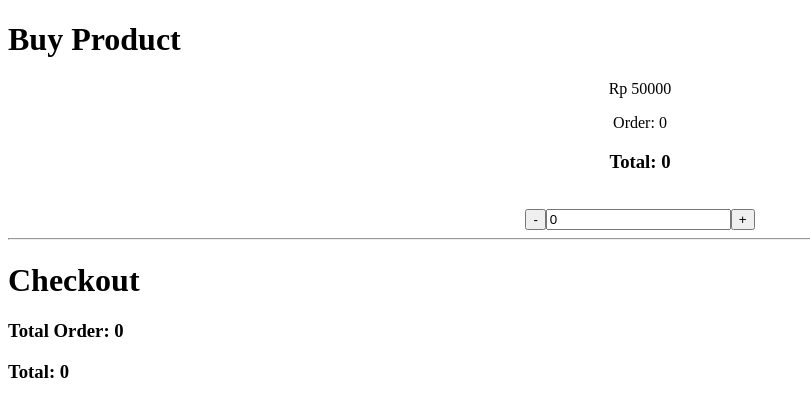
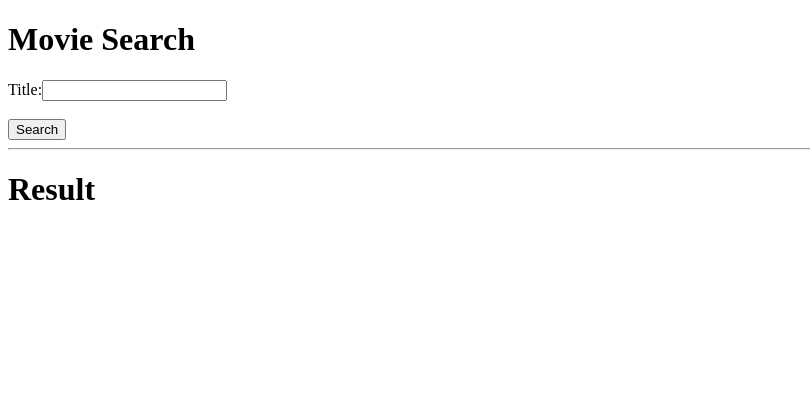
Before and after one commit to freyandhy/binar-learn-redux, a React (Create React App) app: page / in a window 1280 px wide. Shown: the top 416 px of the page, without its empty margins (0-810 px from the left). Built offline with nearby package versions, Linux system fonts and the light colour scheme.

Commit message:
movies search with redux-saga

```diff
--- a/package.json
+++ b/package.json
@@ -6,11 +6,13 @@
     "@testing-library/jest-dom": "^5.11.4",
     "@testing-library/react": "^11.1.0",
     "@testing-library/user-event": "^12.1.10",
+    "axios": "^0.21.0",
     "react": "^17.0.1",
     "react-dom": "^17.0.1",
     "react-redux": "^7.2.2",
     "react-scripts": "4.0.1",
     "redux": "^4.0.5",
+    "redux-saga": "^1.1.3",
     "web-vitals": "^0.2.4"
   },
   "scripts": {
--- a/src/App.js
+++ b/src/App.js
@@ -1,13 +1,13 @@
 import React from "react";
-import Product from "./pages/Product";
-import Checkout from "./pages/Checkout";
+import MovieSearch from "./pages/MovieSearch";
+import MovieSearchResult from "./pages/MovieSearchResult";
 
 const App = () => {
   return (
     <>
-      <Product />
+      <MovieSearch />
       <hr />
-      <Checkout />
+      <MovieSearchResult />
     </>
   );
 };
--- a/src/components/Counter.jsx
+++ /dev/null
@@ -1,27 +0,0 @@
-import React from "react";
-import { connect } from "react-redux";
-
-const Counter = (props) => {
-  return (
-    <>
-      <button onClick={props.counterMinusFunction}>-</button>
-      <input type="text" value={props.order} readOnly />
-      <button onClick={props.counterPlusFunction}>+</button>
-    </>
-  );
-};
-
-const stateToProps = (globalState) => {
-  return {
-    order: globalState.order,
-  };
-};
-
-const dispatchToProps = (dispatch) => {
-  return {
-    counterPlusFunction: () => dispatch({ type: "PLUS_ORDER" }),
-    counterMinusFunction: () => dispatch({ type: "MINUS_ORDER" }),
-  };
-};
-
-export default connect(stateToProps, dispatchToProps)(Counter);
--- a/src/index.js
+++ b/src/index.js
@@ -1,35 +1,8 @@
 import React from "react";
 import ReactDOM from "react-dom";
 import App from "./App";
-import { createStore } from "redux";
+import globalStore from "./redux/store";
 import { Provider } from "react-redux";
-
-// Initial State
-const globalState = {
-  order: 0,
-  price: 50000,
-};
-
-// Reducer
-const rootReducer = (state = globalState, action) => {
-  if (action.type === "PLUS_ORDER") {
-    return {
-      ...state,
-      order: state.order + 1,
-    };
-  }
-
-  if (action.type === "MINUS_ORDER") {
-    return {
-      ...state,
-      order: state.order - 1,
-    };
-  }
-  return state;
-};
-
-// Store
-const globalStore = createStore(rootReducer);
 
 ReactDOM.render(
   <React.StrictMode>
--- a/src/pages/Checkout.jsx
+++ /dev/null
@@ -1,21 +0,0 @@
-import React from "react";
-import { connect } from "react-redux";
-
-const Checkout = (props) => {
-  return (
-    <>
-      <h1>Checkout</h1>
-      <h3>Total Order: {props.order}</h3>
-      <h3>Total: {props.order * props.price}</h3>
-    </>
-  );
-};
-
-const stateToProps = (state) => {
-  return {
-    order: state.order,
-    price: state.price,
-  };
-};
-
-export default connect(stateToProps)(Checkout);
--- /dev/null
+++ b/src/pages/MovieSearch.jsx
@@ -0,0 +1,29 @@
+import React from "react";
+import { connect } from "react-redux";
+import types from "../redux/actions/types";
+
+const MovieSearch = (props) => {
+  return (
+    <>
+      <h1>Movie Search</h1>
+      Title:
+      <input
+        type="text"
+        onChange={(e) => props.setKeyword(e.target.value)}
+      ></input>
+      <br />
+      <br />
+      <button onClick={props.handleSearch}>Search</button>
+    </>
+  );
+};
+
+const dispatchToProps = (dispatch) => {
+  return {
+    setKeyword: (keyword) =>
+      dispatch({ type: types.SEARCH_KEYWORD, payload: keyword }),
+    handleSearch: () => dispatch({ type: types.SEARCH_MOVIES_REQUEST }),
+  };
+};
+
+export default connect(null, dispatchToProps)(MovieSearch);
--- /dev/null
+++ b/src/pages/MovieSearchResult.jsx
@@ -0,0 +1,28 @@
+import React from "react";
+import { connect } from "react-redux";
+
+const MovieSearchResult = ({ isLoading, movies }) => {
+  return (
+    <>
+      <h1>Result</h1>
+      {isLoading && "Loading..."}
+      {movies &&
+        movies.map((movie) => {
+          return (
+            <ul key={movie.imdbId}>
+              <li>{movie.Title}</li>
+            </ul>
+          );
+        })}
+    </>
+  );
+};
+
+const stateToProps = (globalState) => {
+  return {
+    isLoading: globalState.isLoading,
+    movies: globalState.movies,
+  };
+};
+
+export default connect(stateToProps)(MovieSearchResult);
--- a/src/pages/Product.jsx
+++ /dev/null
@@ -1,27 +0,0 @@
-import React from "react";
-import { connect } from "react-redux";
-import Counter from "../components/Counter";
-
-const Product = (props) => {
-  return (
-    <>
-      <h1>Buy Product</h1>
-      <div style={{ textAlign: "center" }}>
-        <p>Rp {props.price}</p>
-        <p>Order: {props.order}</p>
-        <h3>Total: {props.order * props.price}</h3>
-        <br />
-        <Counter />
-      </div>
-    </>
-  );
-};
-
-const mapStateToProps = (globalState) => {
-  return {
-    order: globalState.order,
-    price: globalState.price,
-  };
-};
-
-export default connect(mapStateToProps)(Product);
--- /dev/null
+++ b/src/redux/actions/types.js
@@ -0,0 +1,8 @@
+const types = {
+  SEARCH_KEYWORD: "SEARCH_KEYWORD",
+  SEARCH_MOVIES_REQUEST: "SEARCH_MOVIES_REQUEST",
+  SEARCH_MOVIES_SUCCESS: "SEARCH_MOVIES_SUCCESS",
+  SEARCH_MOVIES_FAILURE: "SEARCH_MOVIES_FAILURE",
+};
+
+export default types;
--- /dev/null
+++ b/src/redux/middleware/sagas.js
@@ -0,0 +1,47 @@
+import types from "../actions/types";
+import { all, put, takeLatest, select } from "redux-saga/effects";
+import axios from "axios";
+
+const getKeyword = (state) => state.keyword;
+
+// Saga Watcher
+function* searchMoviesWatcher() {
+  yield takeLatest(types.SEARCH_MOVIES_REQUEST, searchMoviesWorker);
+}
+
+// Saga Worker
+function* searchMoviesWorker() {
+  try {
+    let keyword = yield select(getKeyword);
+    const response = yield axios.get(
+      `https://www.omdbapi.com/?apikey=6d1f3e3e&s=${keyword}`
+    );
+    const movies = response.data.Search;
+
+    yield put({ type: types.SEARCH_MOVIES_SUCCESS, movies: movies });
+  } catch (error) {
+    yield put({ type: types.SEARCH_MOVIES_FAILURE });
+  }
+}
+
+// const delay = (ms) => new Promise((res) => setTimeout(res, ms));
+
+// // Saga Watcher
+// export function* watchPlusOrder() {
+//   // yield take(types.PLUS_ORDER, handlePlusOrder);
+//   yield takeEvery("PLUS_ORDER_ASYNC", handlePlusOrder);
+// }
+
+// // Saga Worker
+// export function* handlePlusOrder() {
+//   yield delay(2000);
+//   yield console.log("Hey!");
+//   yield put({ type: types.PLUS_ORDER });
+// }
+
+// Combine all saga watcher
+function* rootSaga() {
+  yield all([searchMoviesWatcher()]);
+}
+
+export default rootSaga;
--- /dev/null
+++ b/src/redux/reducers/rootReducer.js
@@ -0,0 +1,47 @@
+import types from "../actions/types";
+
+// Initial State
+const globalState = {
+  keyword: null,
+  movies: null,
+  isLoading: false,
+  isError: false,
+};
+
+// Reducer
+const rootReducer = (state = globalState, action) => {
+  if (action.type === types.SEARCH_KEYWORD) {
+    return {
+      ...state,
+      keyword: action.payload,
+    };
+  }
+  if (action.type === types.SEARCH_MOVIES_REQUEST) {
+    return {
+      ...state,
+      isLoading: true,
+      isError: false,
+    };
+  }
+
+  if (action.type === types.SEARCH_MOVIES_SUCCESS) {
+    return {
+      ...state,
+      isLoading: false,
+      isError: false,
+      movies: action.movies,
+    };
+  }
+
+  if (action.type === types.SEARCH_MOVIES_FAILURE) {
+    return {
+      ...state,
+      isLoading: false,
+      isError: true,
+      movies: null,
+    };
+  }
+  return state;
+};
+
+export default rootReducer;
--- /dev/null
+++ b/src/redux/store.js
@@ -0,0 +1,16 @@
+import { createStore, applyMiddleware } from "redux";
+import createSagaMiddleware from "redux-saga";
+import rootReducer from "./reducers/rootReducer";
+
+import rootSaga from "./middleware/sagas";
+
+// Saga
+const sagaMiddleware = createSagaMiddleware();
+
+// Store
+const globalStore = createStore(rootReducer, applyMiddleware(sagaMiddleware));
+
+// Run saga
+sagaMiddleware.run(rootSaga);
+
+export default globalStore;
```
Also changed, not shown: 1 other file (tests, documents, lock files or other folders).
